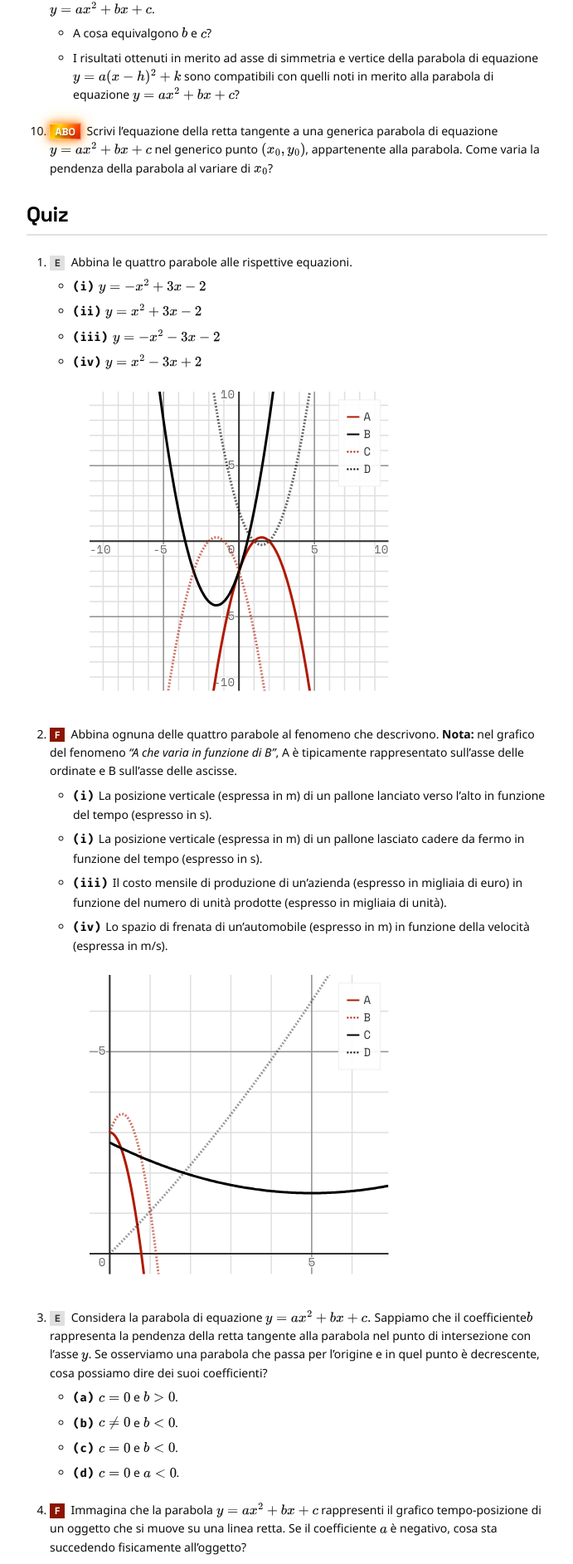
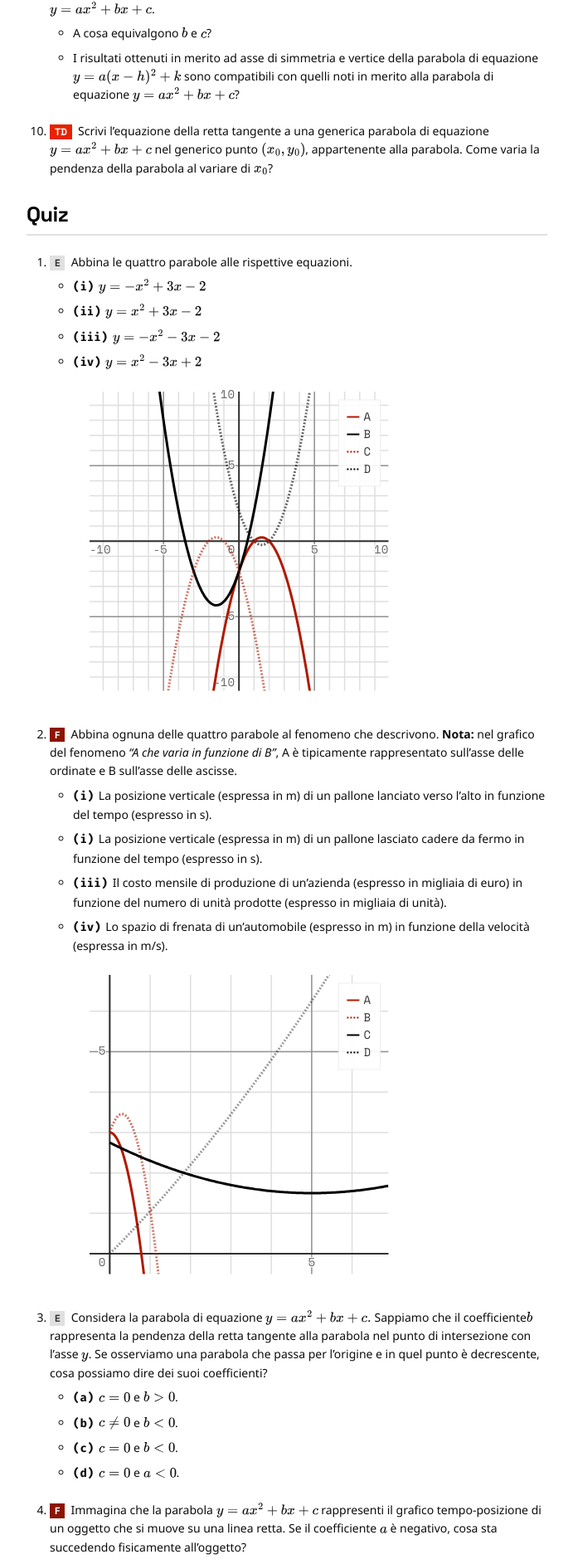
Before and after one commit to Bradwave/matephis, a Jekyll site: the page built from _notes/Public/esercizi-parabola.md, in a window 1280 px wide. Shown: the part 3842-5727 px from the top of the page at 83% size, without its empty margins (146-837 px from the left). Built offline with Jekyll 4.4.1, drawn with Linux system fonts in a browser that asks for light colours.

Commit message:
ABO tag adjustments; ABO tooltip needs fixes.

```diff
--- a/_notes/Public/esercizi-parabola.md
+++ b/_notes/Public/esercizi-parabola.md
@@ -99,7 +99,7 @@
 9. **[AD]** Riscrivi l'equazione di una generica parabola $y = a(x - h)^2 + k$ nella forma $y = ax^2 + bx + c$.
 	- A cosa equivalgono $b$ e $c$?
 	- I risultati ottenuti in merito ad asse di simmetria e vertice della parabola di equazione $y = a(x - h)^2 + k$ sono compatibili con quelli noti in merito alla parabola di equazione $y = ax^2 + bx + c$?
-10. **[ABO]** Scrivi l'equazione della retta tangente a una generica parabola di equazione $y = ax^2 + bx + c$ nel generico punto $(x_0, y_0)$, appartenente alla parabola. Come varia la pendenza della parabola al variare di $x_0$?
+10. **[TD]** Scrivi l'equazione della retta tangente a una generica parabola di equazione $y = ax^2 + bx + c$ nel generico punto $(x_0, y_0)$, appartenente alla parabola. Come varia la pendenza della parabola al variare di $x_0$?
 
 ## Quiz
 
--- a/assets/css/style.css
+++ b/assets/css/style.css
@@ -1109,7 +1109,7 @@ td {
 
   50% {
     background-position: 100% 50%;
-    box-shadow: 0 0 20px rgba(255, 200, 0, 0.8), 0 0 10px rgba(255, 50, 0, 1);
+    box-shadow: 0 0 10px rgba(255, 183, 0, 0.8), 0 0 5px rgba(255, 50, 0, 1);
     transform: scale(1.05);
   }
 
@@ -1122,13 +1122,13 @@ td {
 
 .diff-abo {
   /* Aggressive Lava Gradient */
-  background: linear-gradient(120deg, #b00000 0%, #ff4d00 25%, #ffd700 50%, #ff4d00 75%, #b00000 100%);
+  background: linear-gradient(120deg, #b00000 0%, #ff4d00 25%, #ffb700 50%, #ff4d00 75%, #b00000 100%);
   background-size: 200% auto;
-  animation: abo-pulse 1s linear infinite;
+  animation: abo-pulse 2s ease-in-out infinite;
   color: #fff;
   font-weight: 800;
   text-transform: uppercase;
-  text-shadow: 0 2px 3px rgba(0, 0, 0, 0.5);
+  text-shadow: 0 2px 2px rgba(0, 0, 0, 0.5);
   border: 1px solid rgba(255, 255, 255, 0.5);
   display: inline-block; /* Required for transform */
 }
```
